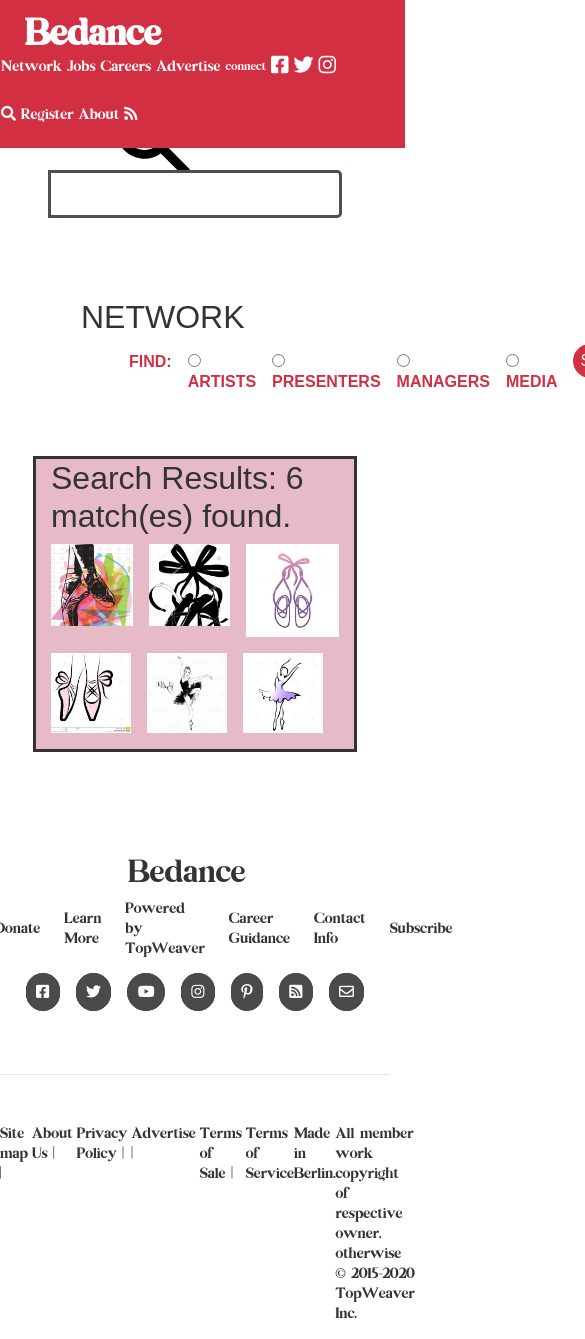
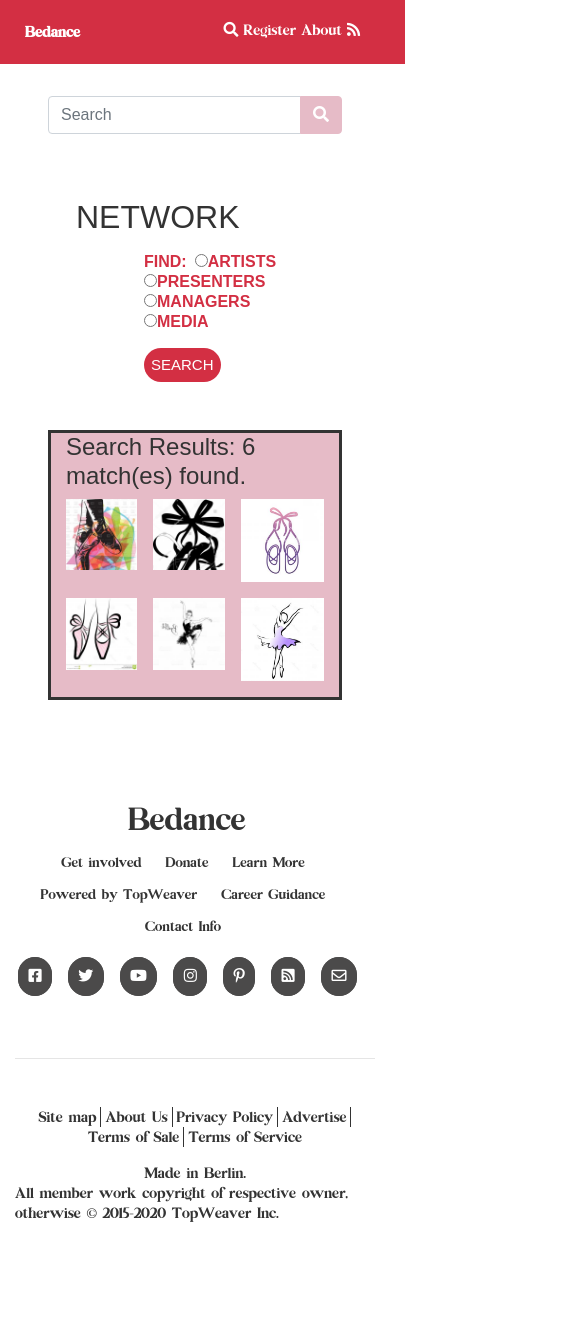
Before and after one commit to TopWeaver/directory-website, a website: page html/resultspage.html in a window 390 px wide. Shown: the top 1339 px of the page, 585 px wide, since content can reach past the window. After the commit the page ends 1239 px from the top, so only its background shows below. Drawn offline with Linux system fonts and the light colour scheme; files that its build step writes are made by us from their sources; some icons are missing.

Commit message:
Committing the latest changes
- Committing the latest changes

  - changes to achieve responsive design
  - some minor adjustments throughout the code

```diff
--- a/css/detailspage.css
+++ b/css/detailspage.css
@@ -1,11 +1,6 @@
 .details .jumbotron-info .row {
   border: solid 1px white;
   padding-left: 15px;
-}
-
-h2.text-left-side,
-.jumbotron-info {
-  color: #333;
 }
 
 .jumbotron-info {
--- a/css/index.css
+++ b/css/index.css
@@ -80,7 +80,7 @@
   color: #fff;
 }
 
-.page-header .logo-left .logo,
+.page-header .logo-left.logo,
 .logo-jumbotron,
 .jumbotron-info p,
 .appreciate-section p,
@@ -110,9 +110,8 @@
 .pioneer-jumbotron,
 .jumbotron-button {
   font-family: 'kiano_trialregular', Arial, Helvetica, sans-serif;
-
-  /* font-weight: 700;
-  font-size: 37px; */
+  font-weight: 700;
+  font-size: 37px;
   color: white;
   padding-top: 15px;
   font-size: 20px;
@@ -128,8 +127,6 @@
 .pioneer-jumbotron {
   color: #d32f43;
 }
-
-/* different shades of pink: #d32f43 #d32f43 #920616 #690611; */
 
 .page-header .center-items,
 .page-header .right-section {
@@ -197,7 +194,6 @@
 
 .search-area {
   color: #d32f43;
-  background-color: #e4939c;
   font-family: Arial, Helvetica, sans-serif;
   font-size: 1rem;
   border-radius: 25px;
@@ -220,7 +216,7 @@
 }
 
 nav.right-items {
-  margin-left: 1080px;
+  margin-left: 87%;
   margin-top: 64px;
 }
 
@@ -233,3 +229,64 @@
 .search-simple-steps h2 {
   text-transform: uppercase;
 }
+
+.menu-links ul, .bottom-links .left-menu ul, .right-menu ul {
+  display: flex;
+  flex-wrap: wrap;
+  justify-content: center;
+  align-items: center;
+}
+footer .bottom-links .left-menu ul li:not(:last-child) {
+  border-right: 1px solid #333;
+}
+
+@media screen and  (max-width: 1199px) {
+  h2.text-right-side {
+    margin-left: -20px;
+  }
+}
+
+@media screen and  (max-width: 831px) {
+  footer .menu-links ul li:last-child {
+    display: none;
+  }
+}
+
+@media screen and  (min-width: 768px) {
+  .jumbotron-pioneers, .appreciate-section {
+    width: 75%;
+  }
+}
+@media screen and  (max-width: 767px) {
+  .page-header .logo-left.logo {
+    font-size: 15px;
+    padding: unset;
+  }
+}
+
+@media screen and  (max-width: 744px) {
+  footer .menu-links li {
+    font-size: 14px;
+    padding-right: 15px;
+    margin: 6px 0;
+  }
+}
+
+@media screen and  (max-width: 478px) {
+  footer .social-links ul {
+    margin-left: -5px;
+  }
+}
+
+
+@media screen and  (min-width: 992px) {
+  .jumbotron-pioneers {
+    width: 50%;
+  }
+}
+
+@media screen and  (min-width: 1900px) {
+  nav.right-items {
+    margin-left: 70%;
+  }
+}
--- a/css/resultspage.css
+++ b/css/resultspage.css
@@ -19,6 +19,8 @@
 .search-area {
   display: flex;
   background-color: white;
+  flex-wrap: wrap;
+  flex-direction: row;
 }
 
 .search-results .rows {
@@ -30,3 +32,32 @@
   background-color: #e6bbc7;
   border: solid;
 }
+
+.search-bar-menu .search-bar {
+  width: 75%;
+}
+
+.search-button-network {
+  color: white;
+  background-color: #d32f43;
+  padding: 7px;
+  border-radius: 25px;
+}
+@media screen and  (min-width: 768px) {
+  .search-bar-menu .search-bar {
+    width: 100%;
+  }
+}
+
+.btn-secondary {
+  /* background-color: #d32f43;  */
+}
+
+.btn {
+  border-color: #e6bbc7;
+}
+
+.btn-secondary {
+  background-color: #e6bbc7;
+  border-color: #e6bbc7;
+}
--- a/html/resultspage.html
+++ b/html/resultspage.html
@@ -11,12 +11,10 @@
     <link rel="stylesheet" href="../public/js/prefixfree.min.js">
     <title>Bedance</title>
 </head>
-<body>
-    <header class="row page-header navbar justify-content-between fixed-top">
-        <div class="logo-left d-flex align-baseline">
-            <div class="logo pl-4">Bedance</div>
-        </div>
-        <div class="center-items">
+<body class="container-lg container-fluid">
+    <header class="row page-header d-flex navbar justify-content-between fixed-top">
+        <div class="logo-left logo pl-4"><a href="./index.html">Bedance</a></div>
+        <div class="center-items d-none d-md-inline-block">
             <ul class="d-flex justify-content-between align-items-center">
                 <li> <a href="#">Network</a></li>
                 <li><a href="#">Jobs</a></li>
@@ -30,7 +28,7 @@
         </div>
         <div class="right-section">
             <ul class="d-flex align-items-center">
-                <li><a href="#"><i class="fas fa-search"></i></a></li>
+                <li><a href="./resultspage.html"><i class="fas fa-search"></i></a></li>
                 <li><a href="#">Register</a></li>
                 <li><a href="#">About</a></li>
                 <li><a href="#"><i class="fas fa-rss pr-4"></i></a></li>
@@ -39,32 +37,31 @@
     </header>
 <main class="pb-5 mt-5">
     <div class="row p-5">
-        <div class="row col-md-10 m-auto mt-5 search-bar-menu">
-            <form class="search-bar m-auto w-100">
-                <div class="input-group mb-3 input-group-lg border-specs">
-                  <div class="input-group-prepend">
-                    <img class="search-icon w-25 position-relative" src="../public/images/search-icon.svg" alt="">
-                  </div>
-                  <input type="text" class="form-control">
-                </div>
-              </form>
-        </div>
-        <div class="pl-5 pt-5 search-menu col-md-7 m-auto ">
+        <div class="input-group">
+            <input type="text" class="form-control" placeholder="Search">
+            <div class="input-group-append">
+              <button class="btn btn-secondary" type="button">
+                <i class="fa fa-search"></i>
+              </button>
+            </div>
+          </div>
+        <div class="pl-5 pt-5 search-menu col-md-8 m-auto ">
            <article>
             <h2 class="text-right-side pt-3 text-left">NETWORK</h2>
                 <form class="pl-5 pt-2 pb-5">
                     <ul class="search-area">
-                        <li class="pr-3">Find:</li>
-                        <li class="pr-3"><input type="radio" name="artists-link" value="#">Artists</li>
-                        <li class="pr-3"><input type="radio" name="presenters-link" value="#">Presenters</li>
-                        <li class="pr-3"><input type="radio" name="managers-link" value="#">Managers</li>
-                        <li class="pr-3"><input type="radio" name="media-link" value="#">Media</li>
-                        <li class="mr-auto mt-n2 search-button-network"><button>SEARCH</button></li>
+                        <li class="pr-2">Find: </li>
+                        <li class="pr-2"><input type="radio" name="artists-link" value="#">Artists</li>
+                        <li class="pr-2"><input type="radio" name="presenters-link" value="#">Presenters</li>
+                        <li class="pr-2"><input type="radio" name="managers-link" value="#">Managers</li>
+                        <li class="pr-2"><input type="radio" name="media-link" value="#">Media</li>
+                    </ul>
+                    <button class="search-button-network">SEARCH</button>
                 </form>
         </article>
         </div>
-        <div class=" col-md-10 m-auto search-results">
-            <h2>Search Results: 6 match(es) found.</h2>
+        <div class="col-md-10 m-md-auto search-results">
+            <h4>Search Results: 6 match(es) found.</h4>
             <div class="rows pb-3">
                 <a href="./detailspage.html"><img class="pr-3" src="../public/images/thumb-abstract-ballet-pointe-shoes-illustration-vector-clipart.jpg" alt="thumb-abstract-ballet-pointe-shoes-illustration-vector-clipart"></a>
                 <a href="./detailspage.html"><img class="pr-3" src="../public/images/thumb-ballet-black-shoes-isolated-on-white.jpg" alt="thumb-ballet-black-shoes-isolated-on-white"></a>
@@ -73,7 +70,7 @@
             <div class="rows pb-3">
                 <a href="./detailspage.html"><img class="pr-3" src="../public/images/thumb-watercolor-pointe-shoes-ribbon-bow-hand-drawn-art-work-iso-watercolor-pointe-shoes-ribbon-bow-hand-drawn-art-work-image.jpg" alt="thumb-watercolor-pointe-shoes-ribbon-bow-hand-drawn-art-work-iso-watercolor-pointe-shoes-ribbon-bow-hand-drawn-art-work-image"></a>
                 <a href="./detailspage.html"><img class="pr-3" src="../public/images/thumb-ballerina-black-swan-ballet-dance-vector-illustration-gm.jpg" alt="black thumb-ballerina-black-swan-ballet-dance-vector-illustration-gm"></a>
-                <a href="./detailspage.html"><img class="pr-3" src="../public/images/thumb-silhouette-ballet-dancer-vector-image-classical-image.jpg" alt="thumb-silhouette-ballet-dancer-vector-image-classical-image"></a>
+                <a href="./detailspage.html"><img src="../public/images/thumb-silhouette-ballet-dancer-vector-image-classical-image.jpg" alt="thumb-silhouette-ballet-dancer-vector-image-classical-image"></a>
             </div>
         </div>
     </div>
@@ -84,7 +81,7 @@
          <a href="#"><i class="fab fa-adobe fa-2x p-2"></i></a>
     </section>
     <div class="d-flex menu-links justify-content-center">
-        <ul class="d-flex justify-content-center align-items-center">
+        <ul>
             <li class="pr-4"><a href="#">Get involved</a></li>
             <li class="pr-4"><a href="#">Donate</a></li>
             <li class="pr-4"><a href="#">Learn More</a></li>
@@ -94,7 +91,7 @@
             <li class="pr-4"><a href="#">Subscribe</a></li>
         </ul>
     </div>
-    <div class="social-links d-flex justify-content-center align-items-center">
+    <div class="social-links d-inline-block d-md-flex justify-content-center align-items-center">
         <ul class="d-flex">
             <li class="p-2"><a href="#"><i class="fab fa-facebook-square"></i></a></li>
             <li class="p-2"><a href="#"><i class="fab fa-twitter"></i></a></li>
@@ -106,21 +103,22 @@
         </ul>
     </div>
     <hr class="my-5">
-    <div class="bottom-links d-flex justify-content-md-between">
+    <div class="bottom-links">
         <div class="left-menu">
-            <ul class="d-flex">
-                <li><a href="#">Site map | </a></li>
-                <li class="pl-1"><a href="#"> About Us | </a></li>
-                <li class="pl-1"><a href="#"> Privacy Policy | </a></li>
-                <li class="pl-1"><a href="#"> Advertise | </a></li>
-                <li class="pl-1"><a href="#"> Terms of Sale | </a></li>
-                <li class="pl-1"><a href="#"> Terms of Service</a></li>
+            <ul>
+                <li class="pr-1"><a href="#">Site map</a></li>
+                <li class="pl-1 pr-1"><a href="#"> About Us</a></li>
+                <li class="pl-1 pr-1"><a href="#"> Privacy Policy</a></li>
+                <li class="pl-1 pr-1"><a href="#"> Advertise </a></li>
+                <li class="pl-1 pr-1"><a href="#"> Terms of Sale </a></li>
+                <li class="pl-1 pr-1"><a href="#"> Terms of Service</a></li>
             </ul>
         </div>
-
-        <div class="right-menu d-flex">
-            <p>Made in Berlin.</p>
-            <p> All member work copyright of respective owner, otherwise © 2015-2020 TopWeaver Inc.</p>
+        <div class="right-menu">
+            <ul>
+                <li>Made in Berlin.</li>
+                <li>All member work copyright of respective owner, otherwise © 2015-2020 TopWeaver Inc.</li>
+            </ul>
         </div>
     </div>
 </footer>
```
Also changed, not shown: html/detailspage.html (+23 -24 lines), html/index.html (+26 -28 lines).
